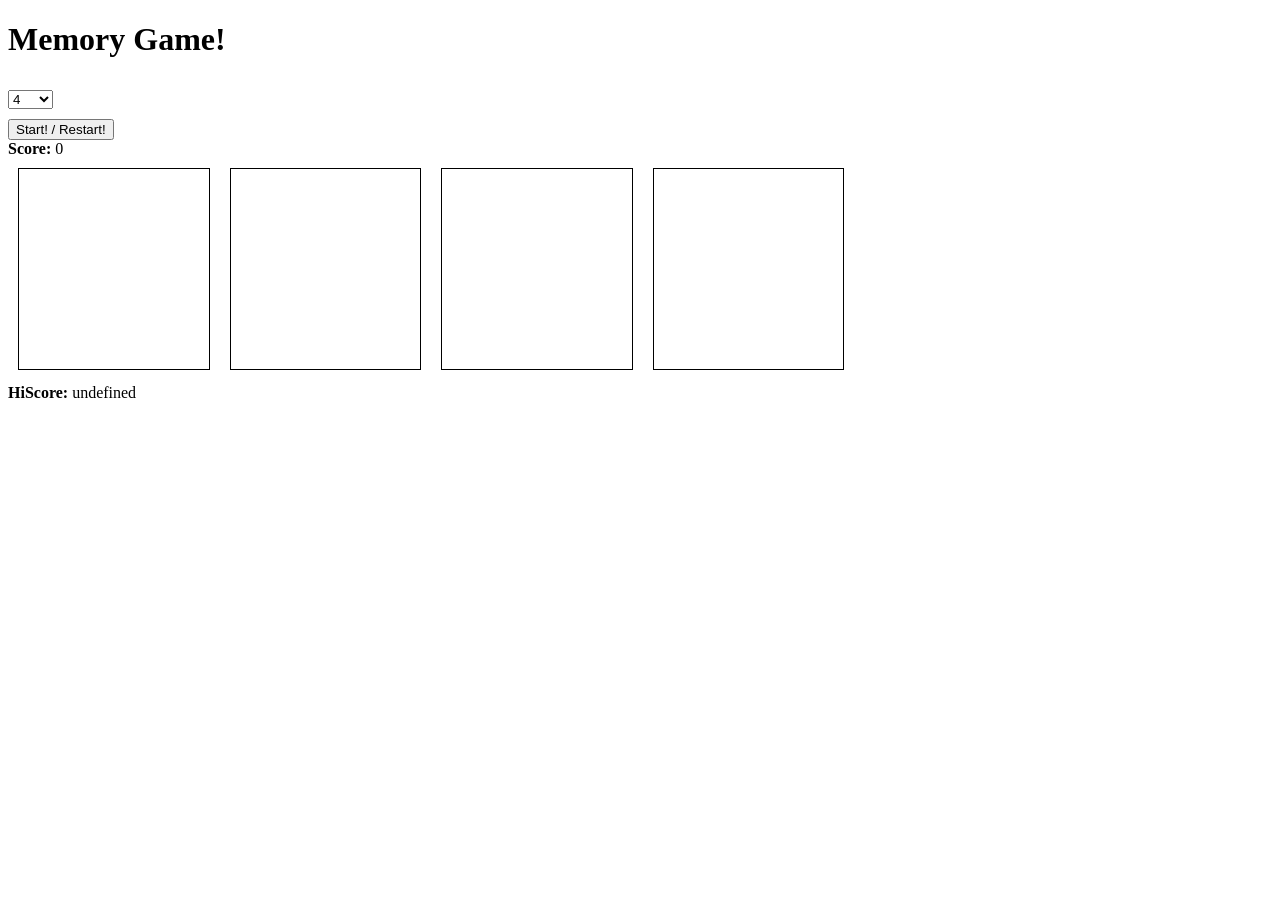
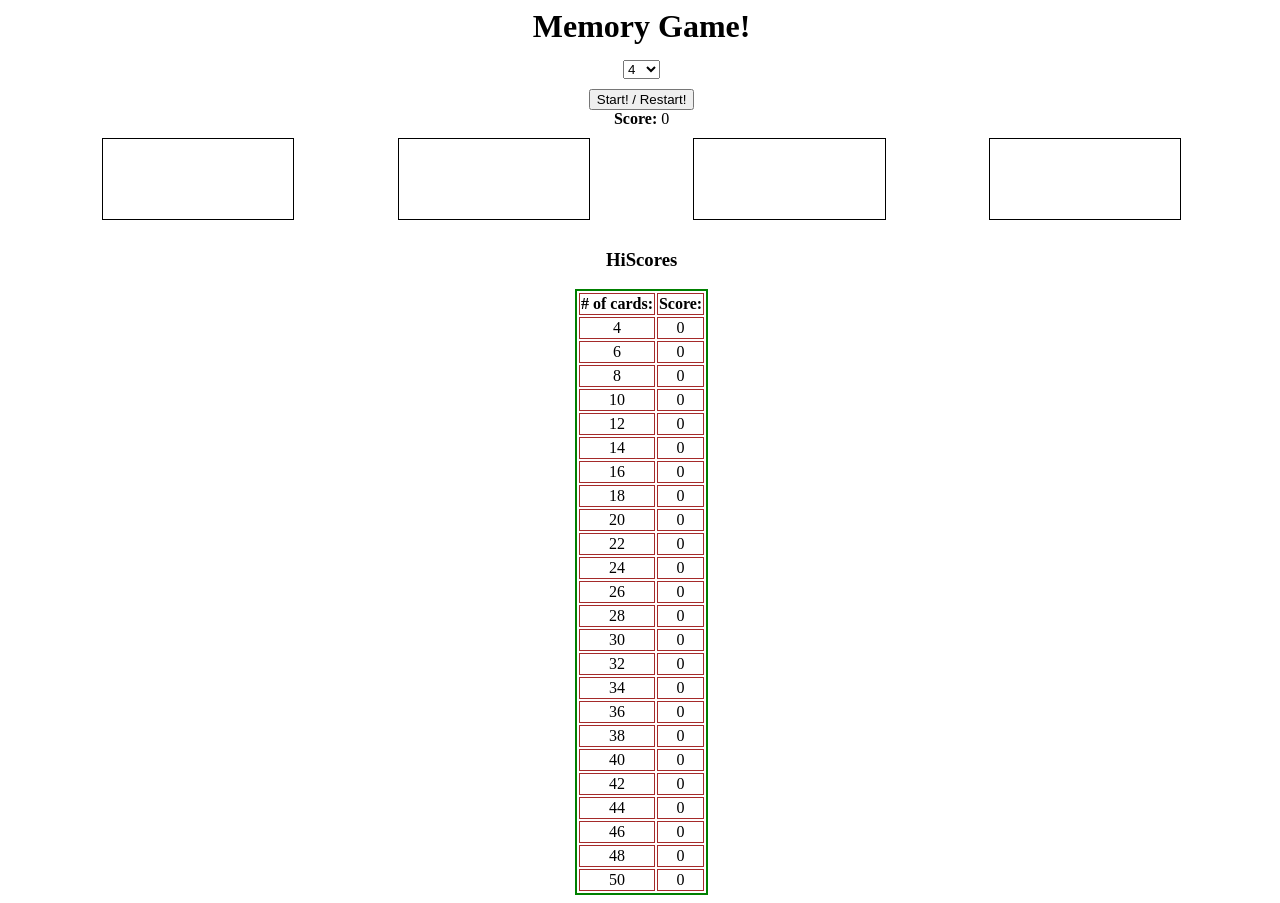
Before and after one commit to nasjones/springBoard-memGame, a plain HTML site: page index.html in a window 1280 px wide. Both pictures are taken after a click on the button "Start! / Restart!". Before the commit the page ends 800 px from the top, so only its background shows below. Drawn offline with Linux system fonts and the light colour scheme.

Commit message:
code updates and hiscore board added

```diff
--- a/index.html
+++ b/index.html
@@ -17,9 +17,18 @@
 			<b>Score: </b>
 			<span id="score"></span>
 		</div>
+		<h2 id="over" class="hide">Game Over</h2>
 		<div id="game"></div>
-		<b>HiScore: </b>
-		<span id="hiscore"></span>
+		<table id="hiscores">
+			<caption>
+				<h3>HiScores</h3>
+			</caption>
+			<thead>
+				<th id="cardNum"># of cards:</th>
+				<th id="scoreList">Score:</th>
+			</thead>
+			<tbody></tbody>
+		</table>
 		<script src="script.js"></script>
 	</body>
 </html>
--- a/script.js
+++ b/script.js
@@ -1,14 +1,28 @@
 const gameContainer = document.getElementById("game");
 const startButton = document.getElementById("start");
 const scoreBoard = document.getElementById("score");
-const hiScore = document.getElementById("hiscore");
+const scoreTable = document.getElementById("hiscores");
 const cardNum = document.getElementById("cardNumber");
+const over = document.getElementById("over");
 let currentFlipped = 0;
 let score = 0;
-hiscore.innerText = localStorage.hiscore;
 
-for (let i = 4; i <= 100; i += 2) {
-	cardNum.innerHTML += `<option value="${i}">${i}</option>`;
+if (!localStorage.hiscores) {
+	let scores = {};
+	for (let i = 4; i <= 50; i += 2) {
+		scores[`${i}`] = 0;
+	}
+	localStorage.setItem("hiscores", JSON.stringify(scores));
+	scoreDisplay();
+} else {
+	scoreDisplay();
+}
+
+for (let i = 4; i <= 50; i += 2) {
+	let opt = document.createElement("option");
+	opt.value = i;
+	opt.innerText = `${i}`;
+	cardNum.appendChild(opt);
 }
 
 function colorPicker() {
@@ -20,6 +34,7 @@ function colorPicker() {
 	}
 	return colorStrings.concat(colorStrings);
 }
+
 // here is a helper function to shuffle an array
 // it returns the same array with values shuffled
 // it is based on an algorithm called Fisher Yates if you want ot research more
@@ -78,15 +93,7 @@ function handleCardClick(event) {
 		matchCheck();
 	}
 
-	if (document.getElementsByClassName("done").length == cardNum.value) {
-		if (localStorage.hiscore) {
-			localStorage.hiscore =
-				score < localStorage.hiscore ? score : localStorage.hiscore;
-		} else {
-			localStorage.hiscore = score;
-		}
-		hiscore.innerText = localStorage.hiscore;
-	}
+	endGame();
 }
 
 function matchCheck() {
@@ -110,12 +117,53 @@ function matchCheck() {
 	}
 }
 
-// when the DOM loads
-startButton.addEventListener("click", (e) => {
+function endGame() {
+	if (document.getElementsByClassName("done").length == cardNum.value) {
+		let tempscores = JSON.parse(localStorage.getItem("hiscores"));
+		over.classList.remove("hide");
+		if (
+			tempscores[cardNum.value] == 0 ||
+			tempscores[cardNum.value] > score
+		) {
+			tempscores[cardNum.value] = score;
+			localStorage.setItem("hiscores", JSON.stringify(tempscores));
+			scoreDisplay();
+		}
+
+		// if (localStorage.hiscore) {
+		// 	localStorage.hiscore =
+		// 		score < localStorage.hiscore ? score : localStorage.hiscore;
+		// } else {
+		// 	localStorage.hiscore = score;
+		// }
+		// hiscore.innerText = localStorage.hiscore;
+	}
+}
+
+function scoreDisplay() {
+	scoreTable.children[2].innerHTML = "";
+	let scoreHold = JSON.parse(localStorage.getItem("hiscores"));
+	let i = 0;
+	for (let [key, value] of Object.entries(scoreHold)) {
+		let row = scoreTable.children[2].insertRow();
+		let cell = row.insertCell();
+		cell.innerText = `${key}`;
+		cell = row.insertCell();
+		cell.innerText = `${value}`;
+		i++;
+	}
+}
+
+function gameStart() {
 	gameContainer.innerHTML = "";
+	over.classList.add("hide");
 	let shuffledColors = shuffle();
 	createDivsForColors(shuffledColors);
 	score = 0;
 	currentFlipped = 0;
 	scoreBoard.innerText = score;
-});
+}
+
+// when the DOM loads
+startButton.addEventListener("click", gameStart);
+cardNum.addEventListener("change", gameStart);
--- a/style.css
+++ b/style.css
@@ -1,11 +1,41 @@
 #game div {
 	border: 1px solid black;
-	width: 15%;
-	height: 200px;
+	/* width: 15%; */
+	height: 10vh;
 	margin: 10px;
 	display: inline-block;
+	flex-basis: 15%;
+}
+
+h1 {
+	margin: 0.3rem;
+}
+
+.hide {
+	display: none;
+}
+
+#game {
+	/* text-align: center; */
+	display: flex;
+	flex-wrap: wrap;
+	justify-content: space-evenly;
 }
 
 #selectWrap {
 	padding: 10px 0px;
 }
+
+body {
+	text-align: center;
+	width: 99vw;
+}
+
+#hiscores {
+	border: 2px solid green;
+	margin: auto;
+}
+
+tr > * {
+	border: 1px double brown;
+}
```
